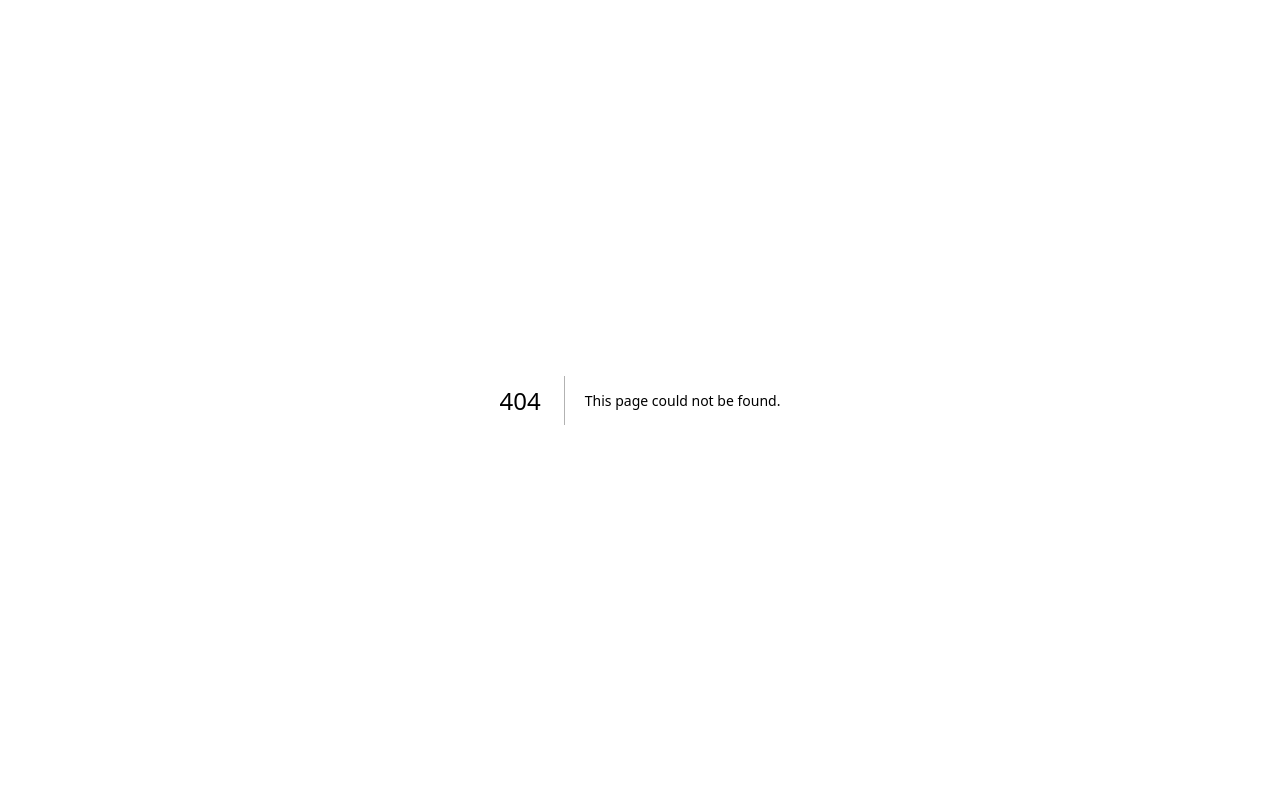
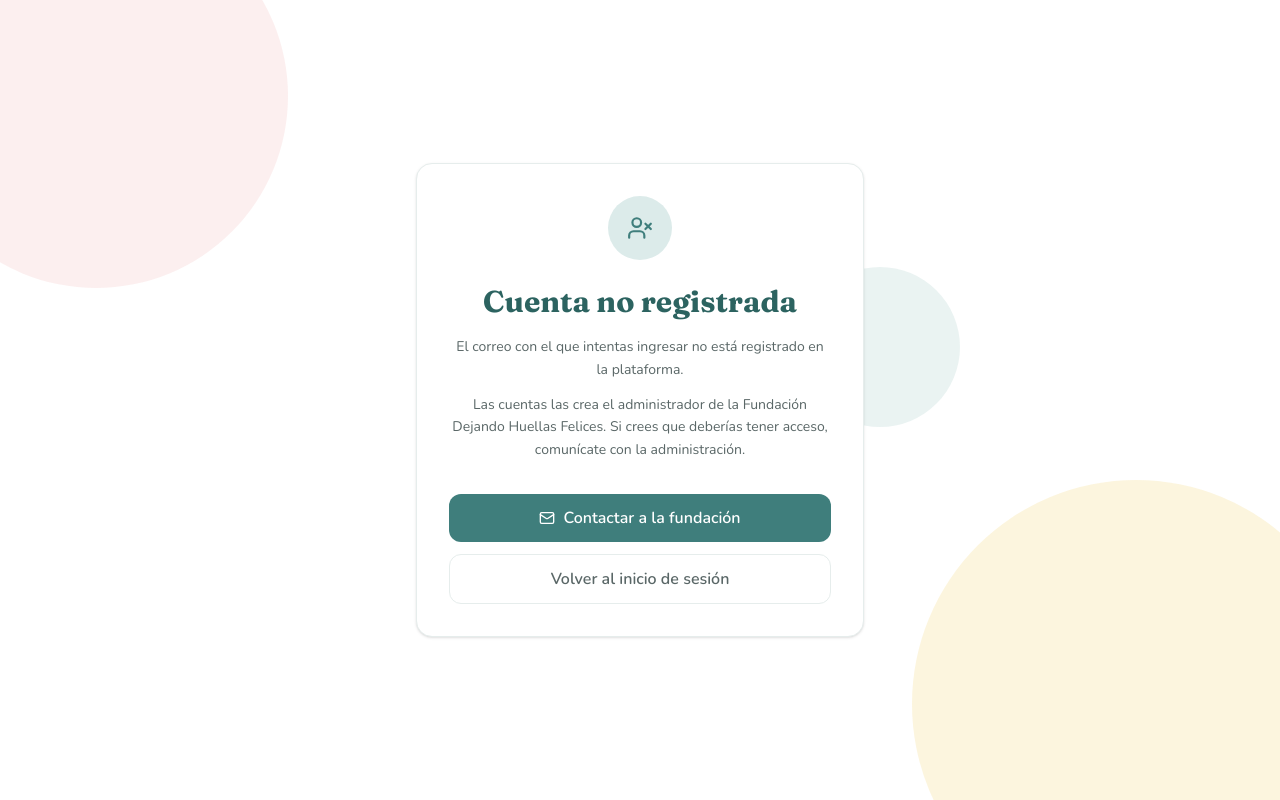
Before and after one commit to Julianlo3/SANA, a Next.js app in the folder FrontEnd/sana/: page /pending-account in a window 1280 px wide. Before the commit this address had no page. Built offline with nearby package versions, Linux system fonts and the light colour scheme.

Commit message:
feat(auth): account status screens (HU-1.1)

```diff
--- /dev/null
+++ b/FrontEnd/sana/app/pending-account/page.tsx
@@ -0,0 +1,33 @@
+import Link from "next/link";
+import { UserX, Mail } from "lucide-react";
+import StatusCard from "@/components/auth/StatusCard";
+
+export default function PendingAccountPage() {
+  return (
+    <StatusCard
+      icon={<UserX size={26} />}
+      title="Cuenta no registrada"
+      actions={
+        <>
+          <a href="mailto:soporte@pendiente.org" className="flex items-center justify-center gap-2 rounded-xl bg-primary py-3 font-semibold text-white transition hover:bg-primary-dark">
+            <Mail size={16} />
+            Contactar a la fundación
+          </a>
+          <Link href="/login" className="rounded-xl border border-border py-3 font-semibold text-text-muted transition hover:border-text-muted hover:text-text">
+            Volver al inicio de sesión
+          </Link>
+        </>
+      }
+    >
+      <p>
+        El correo con el que intentas ingresar no está registrado en la
+        plataforma.
+      </p>
+      <p className="mt-3">
+        Las cuentas las crea el administrador de la Fundación Dejando Huellas
+        Felices. Si crees que deberías tener acceso, comunícate con la
+        administración.
+      </p>
+    </StatusCard>
+  );
+}
--- /dev/null
+++ b/FrontEnd/sana/app/restricted-access/page.tsx
@@ -0,0 +1,32 @@
+import Link from "next/link";
+import { Lock, Mail } from "lucide-react";
+import StatusCard from "@/components/auth/StatusCard";
+
+export default function RestrictedAccessPage() {
+  return (
+    <StatusCard
+      icon={<Lock size={26} />}
+      tone="danger"
+      title="Acceso restringido"
+      actions={
+        <>
+          <a href="mailto:soporte@pendiente.org" className="flex items-center justify-center gap-2 rounded-xl bg-primary py-3 font-semibold text-white transition hover:bg-primary-dark">
+            <Mail size={16} />
+            Contactar soporte
+          </a>
+          <Link href="/" className="rounded-xl border border-border py-3 font-semibold text-text-muted transition hover:border-text-muted hover:text-text">
+            Volver al inicio
+          </Link>
+        </>
+      }
+    >
+      <p>
+        Tu cuenta se encuentra bloqueada o desactivada, por lo que no puedes
+        acceder a la plataforma en este momento.
+      </p>
+      <p className="mt-3">
+        Comunícate con el administrador del sistema para más información.
+      </p>
+    </StatusCard>
+  );
+}
--- /dev/null
+++ b/FrontEnd/sana/app/session-expired/page.tsx
@@ -0,0 +1,26 @@
+import Link from "next/link";
+import { Clock, LogIn } from "lucide-react";
+import StatusCard from "@/components/auth/StatusCard";
+
+export default function SessionExpiredPage() {
+  return (
+    <StatusCard
+      icon={<Clock size={26} />}
+      title="Sesión expirada"
+      actions={
+        <Link
+          href="/login"
+          className="flex items-center justify-center gap-2 rounded-xl bg-primary py-3 font-semibold text-white transition hover:bg-primary-dark"
+        >
+          <LogIn size={16} />
+          Iniciar sesión de nuevo
+        </Link>
+      }
+    >
+      <p>
+        Por seguridad y protección de los datos de los consultantes, tu sesión
+        se cerró automáticamente tras un periodo de inactividad.
+      </p>
+    </StatusCard>
+  );
+}
--- /dev/null
+++ b/FrontEnd/sana/components/auth/StatusCard.tsx
@@ -0,0 +1,48 @@
+import PageDecor from "@/components/ui/PageDecor";
+
+type Tone = "info" | "danger";
+
+type Props = {
+  icon: React.ReactNode;
+  tone?: Tone;
+  title: string;
+  children: React.ReactNode;
+  actions: React.ReactNode;
+};
+
+export default function StatusCard({
+  icon,
+  tone = "info",
+  title,
+  children,
+  actions,
+}: Props) {
+  const badgeStyles =
+    tone === "danger"
+      ? "bg-danger-soft text-danger"
+      : "bg-primary-soft text-primary";
+
+  return (
+    <main className="relative flex flex-1 items-center justify-center overflow-hidden px-6 py-16">
+      <PageDecor variant="auth" />
+
+      <div className="relative z-10 w-full max-w-md rounded-2xl border border-border bg-surface p-8 text-center shadow-sm">
+        <div
+          className={`mx-auto flex h-16 w-16 items-center justify-center rounded-full ${badgeStyles}`}
+        >
+          {icon}
+        </div>
+
+        <h1 className="mt-6 font-display text-3xl font-bold text-primary-dark">
+          {title}
+        </h1>
+
+        <div className="mt-4 text-sm leading-relaxed text-text-muted">
+          {children}
+        </div>
+
+        <div className="mt-8 flex flex-col gap-3">{actions}</div>
+      </div>
+    </main>
+  );
+}
```
